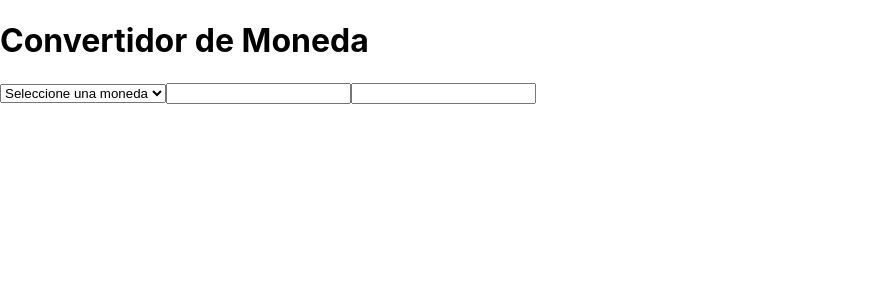
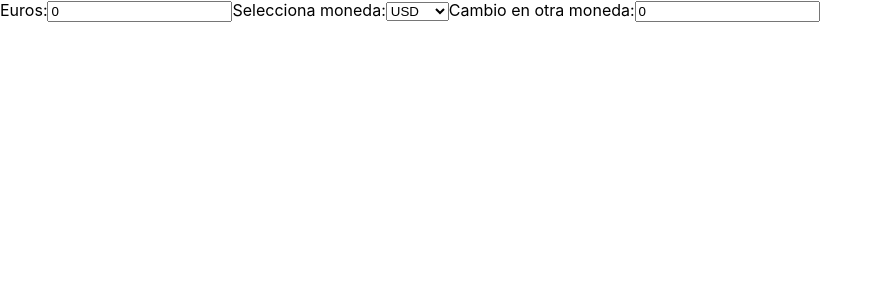
Before and after one commit to whejhe/convertidorMonedas, a React (Create React App) app: page / in a window 1280 px wide. Shown: the top 300 px of the page, without its empty margins (0-883 px from the left). Built offline with nearby package versions, Linux system fonts and the light colour scheme.

Commit message:
actualizar

```diff
--- a/src/App.js
+++ b/src/App.js
@@ -1,12 +1,12 @@
 import React from 'react';
-import CurrencyConverter from './convert';
+import Formulario from './convert';
 
 function App() {
   return (
     <div className="App">
       <header className="App-header">
       </header>
-      <CurrencyConverter />
+      <Formulario />
     </div>
   );
 }
--- a/src/convert.js
+++ b/src/convert.js
@@ -1,34 +1,51 @@
-import React from 'react';
-import monedasLista from './monedas.js';
-/*Usando React, vamos a crear un conversor de monedas a euros y viceversa. Se proporciona
-un listado del valor de un euro en la moneda a cambiar Se debe poder seleccionar la moneda
-que se quiere cambiar. Se debe poder cambiar de euros a la moneda seleccionada y de la
-moneda seleccionada a euros.*/
+// src/components/Formulario.js
+import React, { useState } from 'react';
+import  monedasLista  from './monedas.js';
 
-function convertirMoneda() {
-    const valorMoneda = monedasLista.value;
-    const codigoMoneda = monedasLista.code;
-    const Euros = "1";
+const Formulario = () => {
+    const [euros, setEuros] = useState(0);
+    const [cambio, setCambio] = useState(0);
+    const [monedaSeleccionada, setMonedaSeleccionada] = useState('USD'); // Moneda por defecto, puedes cambiarla según tus necesidades
 
+    const handleEurosChange = (e) => {
+        const valorEuros = parseFloat(e.target.value);
+        setEuros(valorEuros);
+        const nuevoCambio = valorEuros * monedasLista.find(moneda => moneda.code === monedaSeleccionada).value;
+        setCambio(nuevoCambio);
+    };
+
+    const handleCambioChange = (e) => {
+        const valorCambio = parseFloat(e.target.value);
+        setCambio(valorCambio);
+        const nuevoEuros = valorCambio / monedasLista.find(moneda => moneda.code === monedaSeleccionada).value;
+        setEuros(nuevoEuros);
+    };
+
+    const handleMonedaChange = (e) => {
+        const nuevaMoneda = e.target.value;
+        setMonedaSeleccionada(nuevaMoneda);
+        const nuevaTasaDeCambio = euros * monedasLista.find(moneda => moneda.code === nuevaMoneda).value;
+        setCambio(nuevaTasaDeCambio);
+    };
 
     return (
-        <form>
-            <h1>Convertidor de Moneda</h1>
-            <select value={valorMoneda}>
-                <option value="">Seleccione una moneda</option>
+        <div>
+            <label>Euros:</label>
+            <input type="number" value={euros} onChange={handleEurosChange} />
+
+            <label>Selecciona moneda:</label>
+            <select value={monedaSeleccionada} onChange={handleMonedaChange}>
                 {monedasLista.map((moneda) => (
                     <option key={moneda.code} value={moneda.code}>
                         {moneda.code}
                     </option>
                 ))}
-                <option value={valorMoneda} code={codigoMoneda}>
-                    {codigoMoneda}
-                </option>
             </select>
-            <input type="text" default={Euros} />
-            <input type="text" value={codigoMoneda} />
-        </form>
+
+            <label>Cambio en otra moneda:</label>
+            <input type="number" value={cambio} onChange={handleCambioChange} />
+        </div>
     );
-}
+};
 
-export default convertirMoneda;
+export default Formulario;
```
